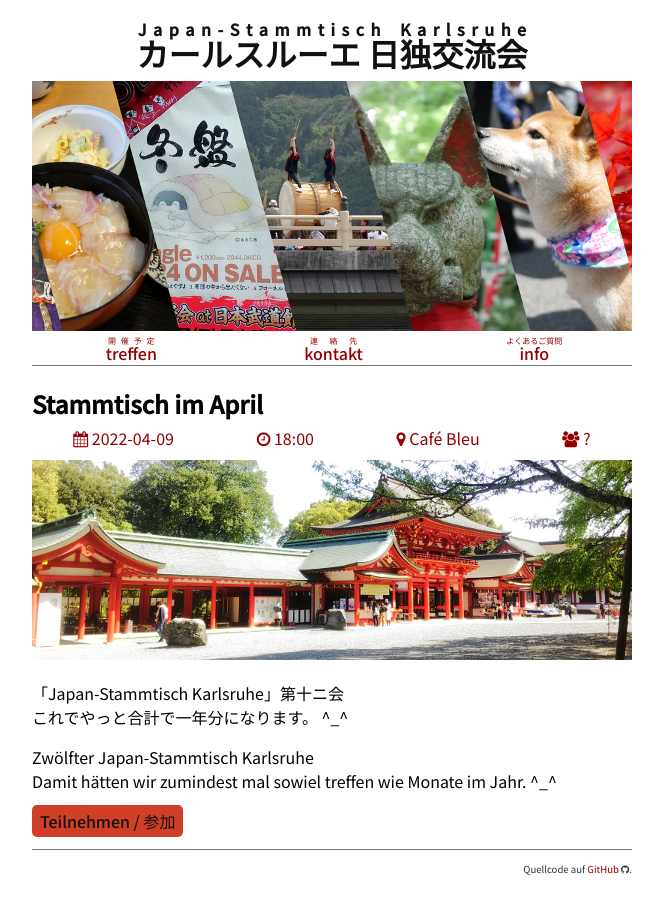
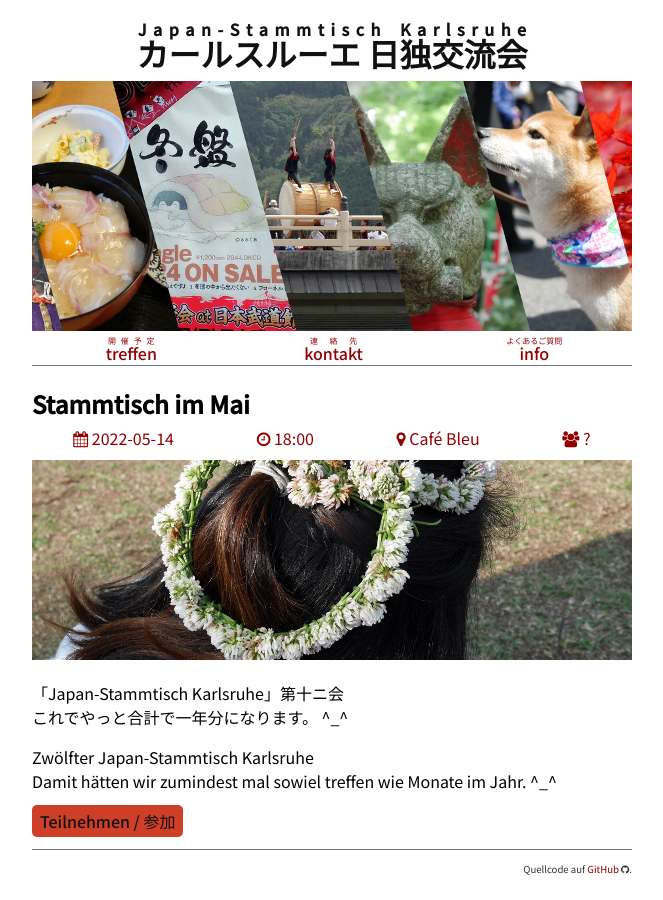
Before and after one commit to tcsch/japanstammtisch.github.io, a Jekyll site: the page built from _posts/2022-05-14-may.md, in a window 1280 px wide. Shown: the whole page, without its empty margins (308-971 px from the left). Built offline with Jekyll 4.4.1, drawn with Linux system fonts in a browser that asks for light colours.

Commit message:
move most recent meeting to next month

```diff
--- a/_posts/2022-04-09-apr.md
+++ b/_posts/2022-05-14-may.md
@@ -1,10 +1,10 @@
 ---
 layout: post
-title: "Stammtisch im April"
+title: "Stammtisch im Mai"
 time: "18:00"
 place: '<a href="https://goo.gl/maps/q1a4mJCWxFDme3T18">Café Bleu</a>'
 people: "?"
-img: "apr.jpg"
+img: "may.jpg"
 ---
 
 「Japan-Stammtisch Karlsruhe」第十ニ会
@@ -13,4 +13,4 @@ img: "apr.jpg"
 Zwölfter Japan-Stammtisch Karlsruhe
 Damit hätten wir zumindest mal sowiel treffen wie Monate im Jahr. ^_^
 
-[Teilnehmen / 参加](https://nuudel.digitalcourage.de/pFLtLRTb6vzbVCN6)
+[Teilnehmen / 参加](https://nuudel.digitalcourage.de/xuwmpMeJ8KOsujee)
```
